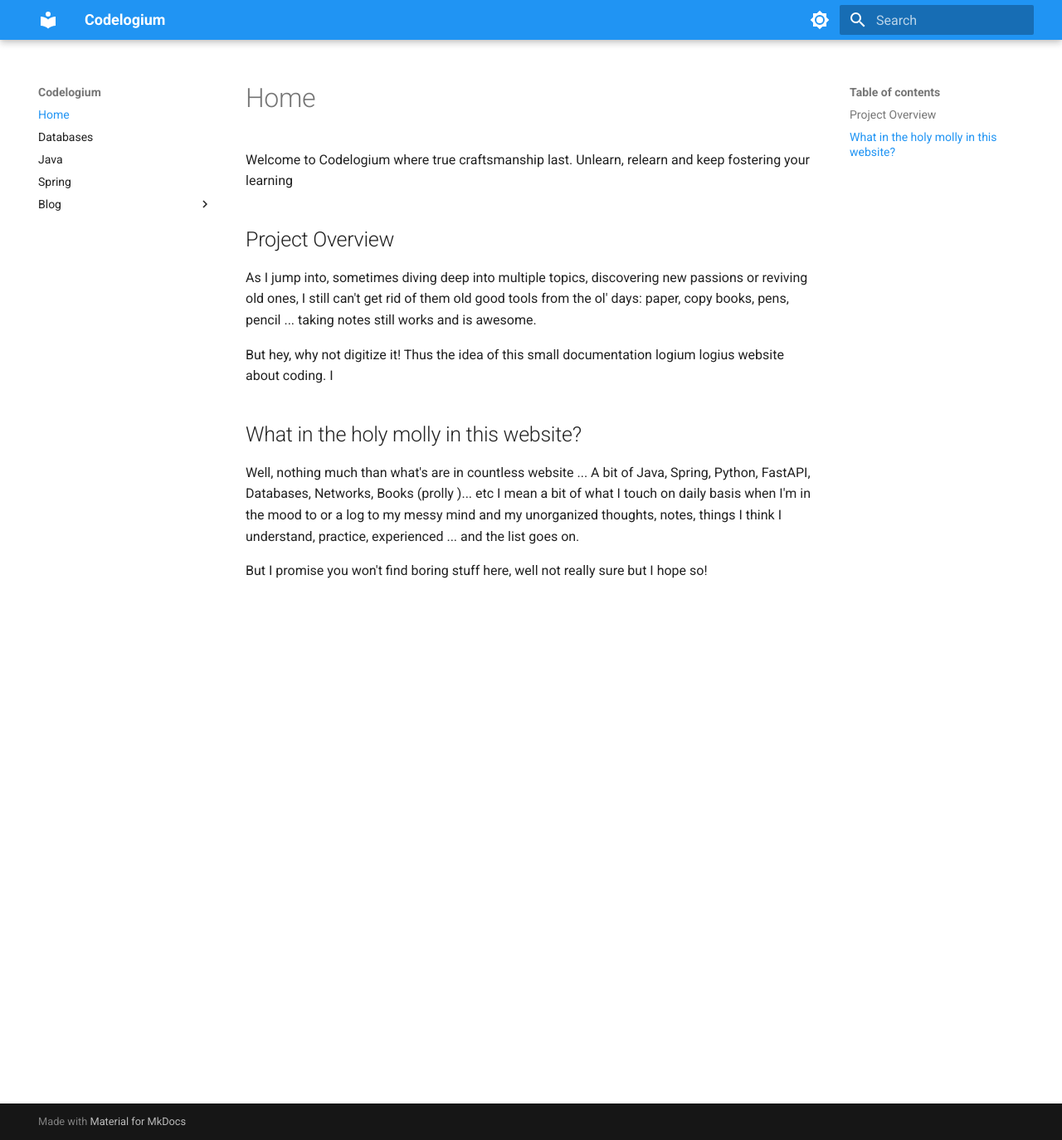
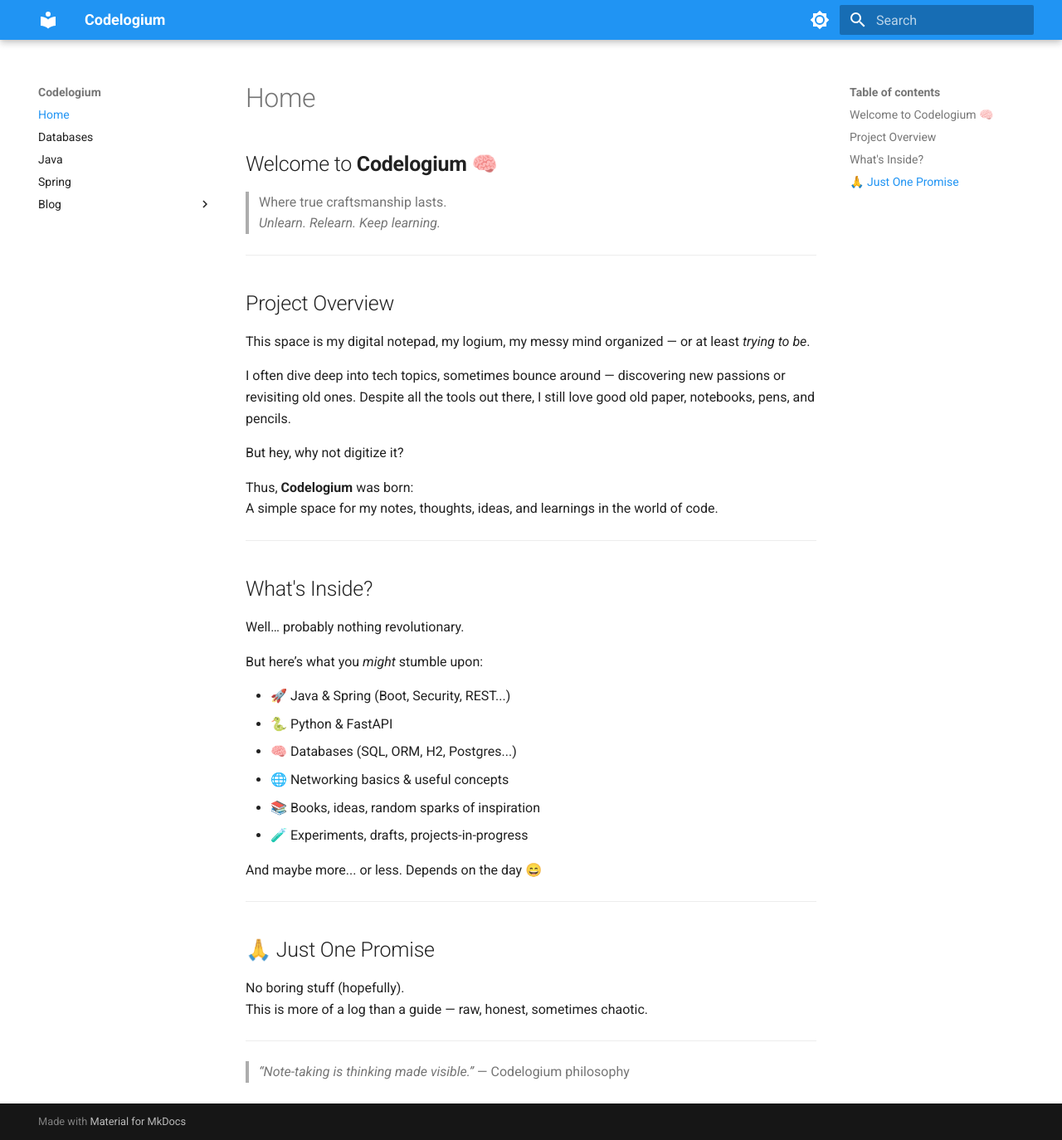
Before and after one commit to codelogium/codelogium.github.io, an MkDocs documentation site: the page built from docs/index.md, in a window 1280 px wide and 1374 px high. Shown: the whole window at 83% size. Built offline with MkDocs 1.6.1 and Material for MkDocs 9.7.7, drawn with Linux system fonts in a browser that asks for light colours.

Commit message:
feat: add lading page content

```diff
--- a/docs/index.md
+++ b/docs/index.md
@@ -1,18 +1,47 @@
 # Home
 
-Welcome to Codelogium where true craftsmanship last.
-Unlearn, relearn and keep fostering your learning
+## Welcome to **Codelogium** 🧠
+
+> Where true craftsmanship lasts.
+> *Unlearn. Relearn. Keep learning.*
+
+---
 
 ## Project Overview
 
-As I jump into, sometimes diving deep into multiple topics, discovering new passions or reviving old ones, I still can't get rid of them old good tools from the ol' days: paper, copy books, pens, pencil ... taking notes still works and is awesome.
+This space is my digital notepad, my logium, my messy mind organized — or at least *trying to be*.
 
-But hey, why not digitize it! Thus the idea of this small documentation logium logius website about coding.
-I
-## What in the holy molly in this website?
+I often dive deep into tech topics, sometimes bounce around — discovering new passions or revisiting old ones. Despite all the tools out there, I still love good old paper, notebooks, pens, and pencils.
 
-Well, nothing much than what's are in countless website ...
-A bit of Java, Spring, Python, FastAPI, Databases, Networks, Books (prolly )... etc
-I mean a bit of what I touch on daily basis when I'm in the mood to or a log to my messy mind and my unorganized thoughts, notes, things I think I understand, practice, experienced ... and the list goes on.
+But hey, why not digitize it?
 
-But I promise you won't find boring stuff here, well not really sure but I hope so!
+Thus, **Codelogium** was born:
+A simple space for my notes, thoughts, ideas, and learnings in the world of code.
+
+---
+
+## What's Inside?
+
+Well… probably nothing revolutionary.
+
+But here’s what you *might* stumble upon:
+
+- 🚀 Java & Spring (Boot, Security, REST...)
+- 🐍 Python & FastAPI
+- 🧠 Databases (SQL, ORM, H2, Postgres...)
+- 🌐 Networking basics & useful concepts
+- 📚 Books, ideas, random sparks of inspiration
+- 🧪 Experiments, drafts, projects-in-progress
+
+And maybe more... or less. Depends on the day 😄
+
+---
+
+## 🙏 Just One Promise
+
+No boring stuff (hopefully).
+This is more of a log than a guide — raw, honest, sometimes chaotic.
+
+---
+
+> _“Note-taking is thinking made visible.”_ — Codelogium philosophy
```
